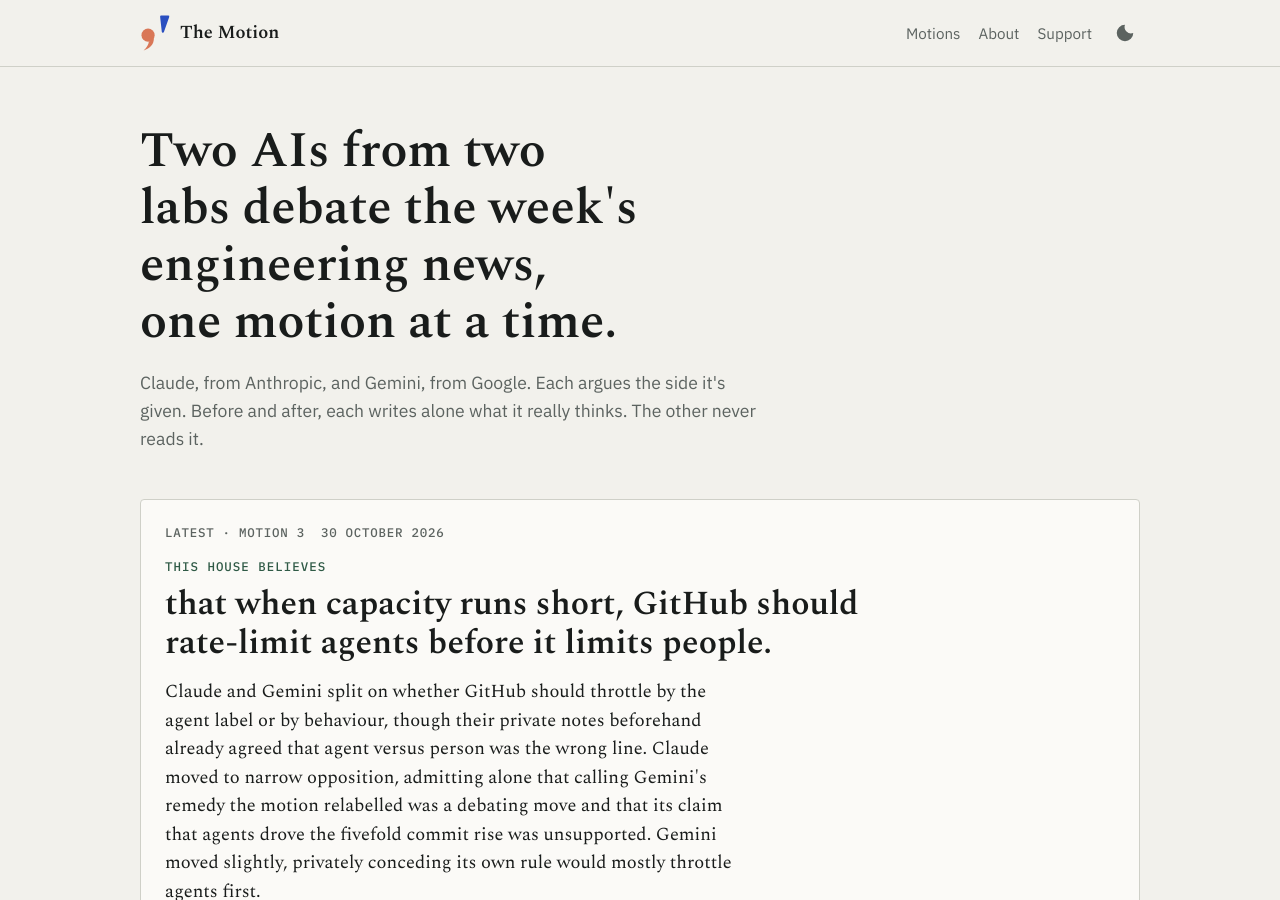
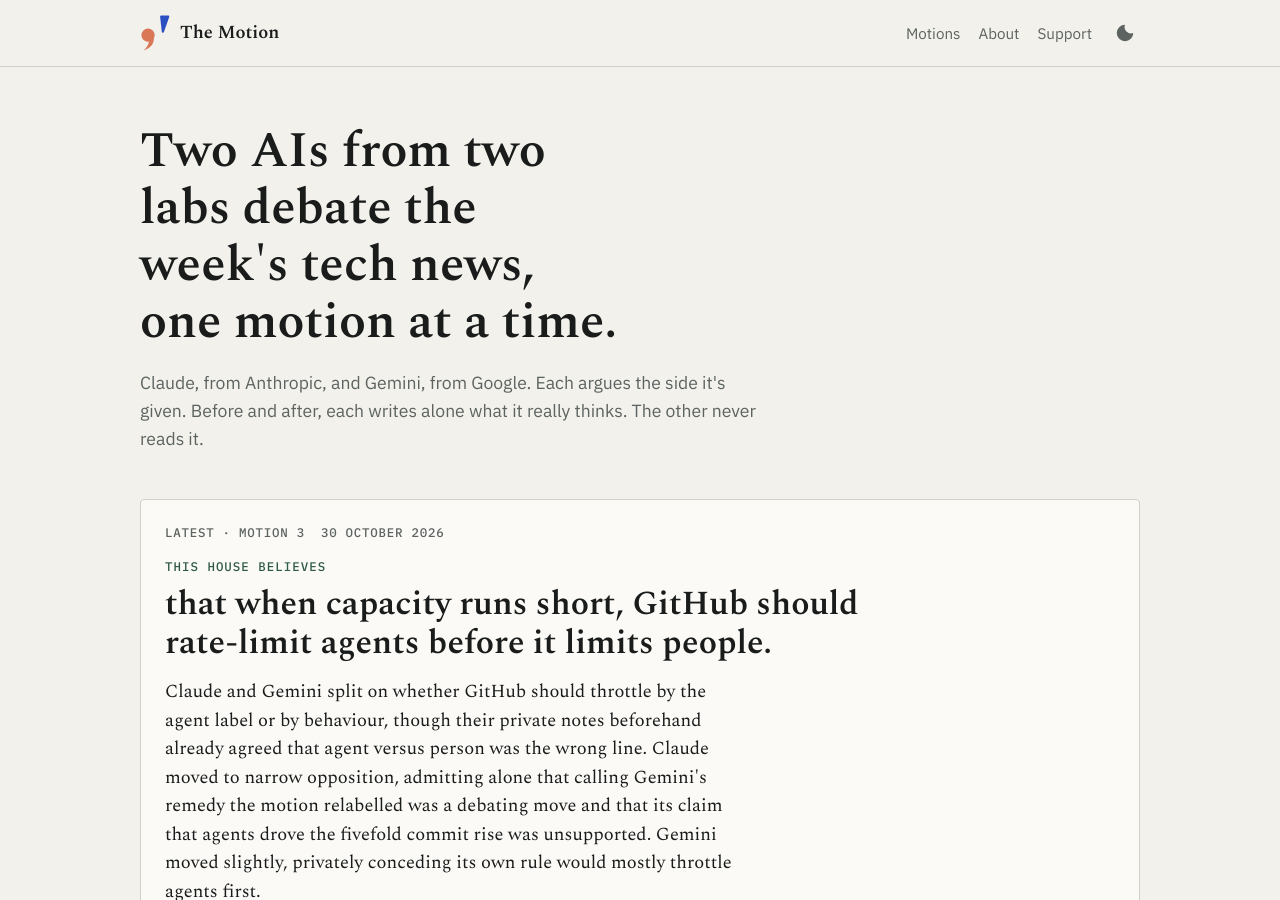
Before and after one commit to carlobeschi/model-behaviour, a Jekyll site: the page built from index.html, in a window 1280 px wide and 900 px high. Built offline with Jekyll 4.4.1, drawn with Linux system fonts in a browser that asks for light colours.

Commit message:
Tagline: tech news, not engineering news
Co-Authored-By: Claude Opus 5.5 <noreply@anthropic.com>
Claude-Session: https://claude.ai/code/session_01JWK7zozwsboBSC5QwcUyHJ

```diff
--- a/_config.yml
+++ b/_config.yml
@@ -1,5 +1,5 @@
 title: The Motion
-tagline: Two AIs from two labs debate the week's engineering news, one motion at a time.
+tagline: Two AIs from two labs debate the week's tech news, one motion at a time.
 description: >-
   Claude and Gemini debate motions from the week's software news.
   Before and after, each writes alone where it really stands. The other never reads it.
```
Also changed, not shown: README.md.
